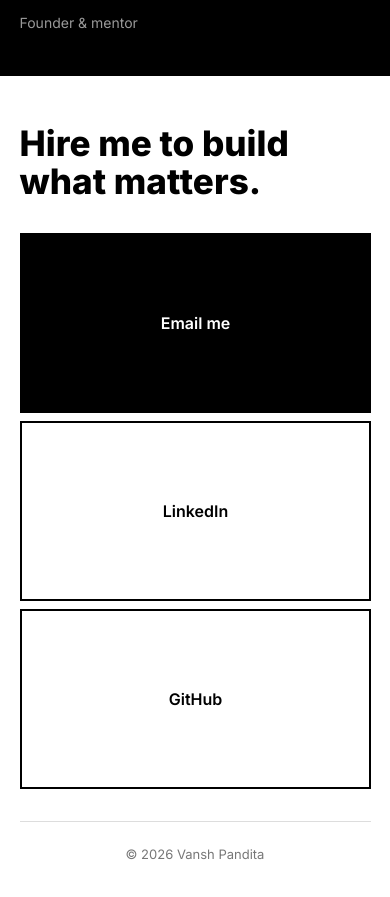
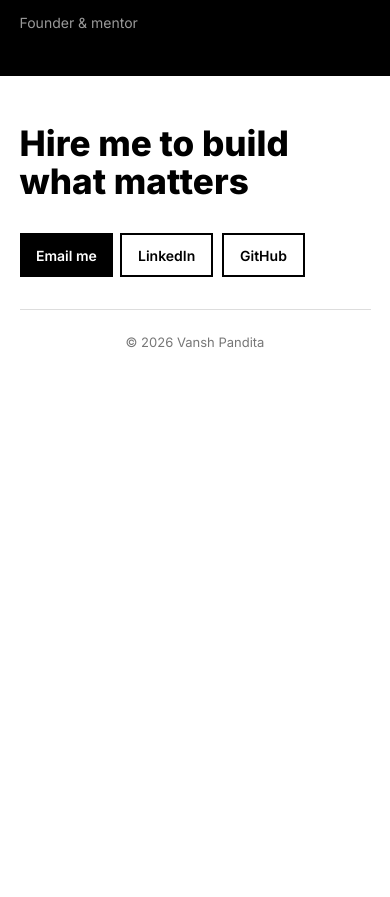
Before and after one commit to threeoneonetwo/vp-portfolio, a website: page index.html in a window 390 px wide. Shown: the part 2500-3397 px from the top of the page. After the commit the page ends 2898 px from the top, so only its background shows below. Drawn offline with Linux system fonts and the light colour scheme.

Commit message:
Tighten mobile contact buttons

```diff
--- a/index.html
+++ b/index.html
@@ -150,7 +150,7 @@
 
   <footer class="contact" id="contact">
     <div>
-      <h2>Hire me to build what matters.</h2>
+      <h2>Hire me to build what matters</h2>
       <div class="contact-links">
         <a class="button primary" href="mailto:vansh@iu.edu">Email me</a>
         <a class="button secondary" href="https://linkedin.com">LinkedIn</a>
--- a/styles.css
+++ b/styles.css
@@ -825,8 +825,17 @@ blockquote footer {
   }
 
   .contact-links {
-    flex-direction: column;
+    flex-direction: row;
     gap: 8px;
+  }
+
+  .contact-links .button {
+    width: auto;
+    max-width: none;
+    min-height: 44px;
+    flex: 0 0 auto;
+    padding: 10px 16px;
+    font-size: 14px;
   }
 
   .contact h2 {
```
